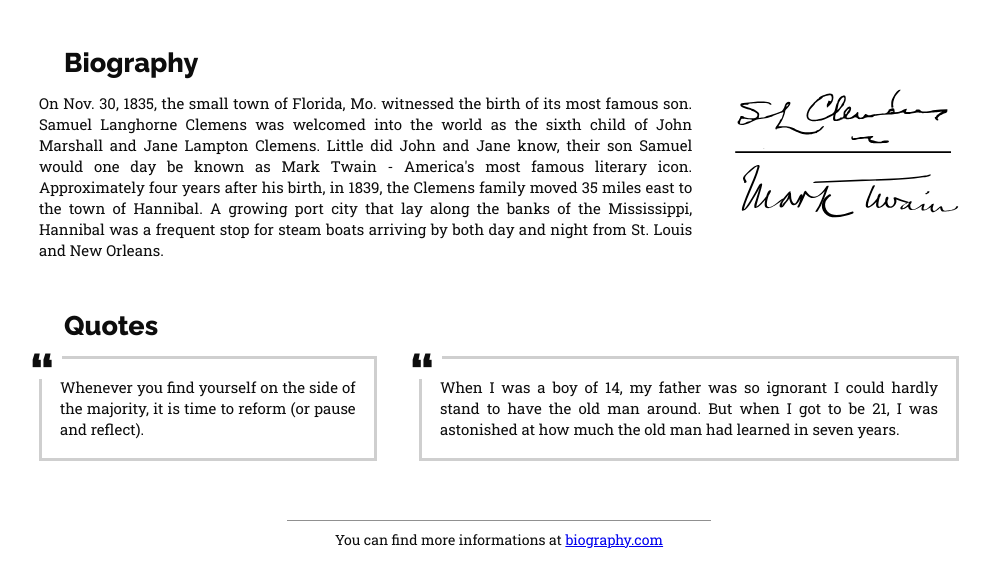
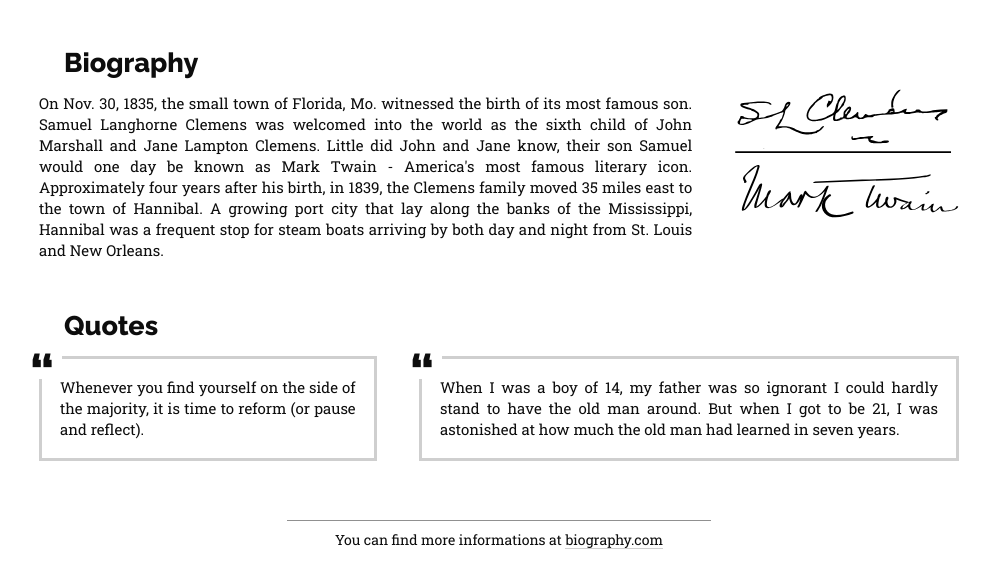
Before and after one commit to Snip3rSVK/fcc-tribute-page, a plain HTML site: page index.html in a window 1280 px wide. Shown: the part 574-1162 px from the top of the page, without its empty margins (141-1131 px from the left). Drawn offline with Linux system fonts and the light colour scheme.

Commit message:
styled links

```diff
--- a/resources/css/main.css
+++ b/resources/css/main.css
@@ -7,6 +7,21 @@ body {
 }
 
 #page-wrapper { max-width: 61.3333em; }
+
+a {
+	color: inherit;
+	text-decoration: none;
+	display: inline-table;
+}
+
+a::after {
+	content: "";
+	border-bottom: .13em solid #cfcfcf;
+	display: table-caption;
+	caption-side: bottom;
+ 	position: relative;
+	margin-top: -0.1em;
+}
 
 h1 {
 	font: 1.8em Raleway, sans-serif;
```
